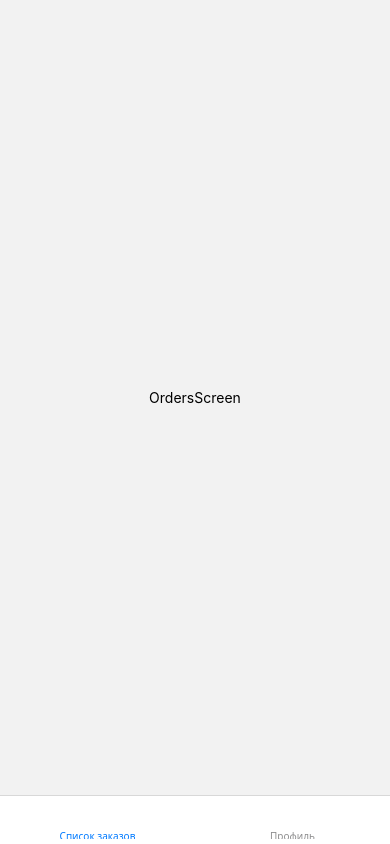
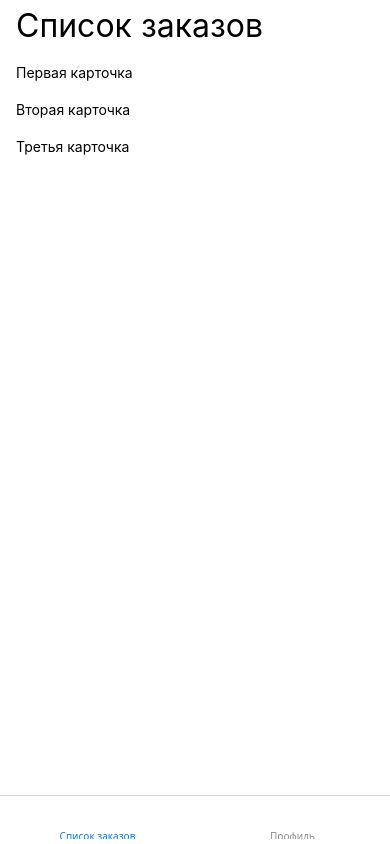
Before and after one commit to chapski-dev/sto-crm-mobile, a React Native app: screen /Tabs in a window 390 px wide. Built offline with nearby package versions, Linux system fonts and the light colour scheme; some icons are missing.

Commit message:
feat: orderScreen, orderCard, icon

```diff
--- a/src/screens/Auth.tsx
+++ b/src/screens/Auth.tsx
@@ -24,7 +24,7 @@ export const Auth = () => {
 
   return (
     <View style={styles.main}>
-      <Title props="Авторизация" />
+      <Title title="Авторизация" />
       <View>
         <Input
           label="УНП организации"
--- a/src/screens/OrdersScreen.tsx
+++ b/src/screens/OrdersScreen.tsx
@@ -1,10 +1,79 @@
 import React from 'react';
-import {Text, View} from 'react-native';
+import {FlatList, StyleSheet, Text, View} from 'react-native';
+import ReportSearchIcon from '../../assets/icons/ReportSearchIcon.svg';
+import {OrderCard} from '../ui/OrderCard';
+import {Title} from '../ui/Text';
 
-export const OrdersScreen = () => {
+interface Order {
+  id: string;
+  title: string;
+}
+
+const DATA: Order[] = [
+  {id: '1', title: 'Первая карточка'},
+  {id: '2', title: 'Вторая карточка'},
+  {id: '3', title: 'Третья карточка'},
+];
+
+// const DATA: Order[] = [];
+
+export const OrdersScreen: React.FC = () => {
   return (
-    <View style={{flex: 1, alignItems: 'center', justifyContent: 'center'}}>
-      <Text>OrdersScreen</Text>
+    <View style={styles.container}>
+      <View style={styles.wrapperTitle}>
+        <Title title="Список заказов" />
+      </View>
+      {DATA.length > 0 ? (
+        <FlatList
+          data={DATA}
+          renderItem={({item}) => <OrderCard title={item.title} />}
+          keyExtractor={item => item.id}
+          style={styles.listContainer}
+        />
+      ) : (
+        <View style={styles.emptyStateContainer}>
+          <ReportSearchIcon />
+          <Text style={styles.text}>Пока пусто</Text>
+          <Text style={styles.prompting}>
+            Здесь будет отображаться список заказов
+          </Text>
+        </View>
+      )}
     </View>
   );
 };
+
+const styles = StyleSheet.create({
+  container: {
+    flex: 1,
+    backgroundColor: '#fff',
+  },
+  wrapperTitle: {
+    marginTop: 8,
+    marginLeft: 16,
+  },
+  listContainer: {
+    flex: 1,
+    left: 16,
+    gap: 50,
+  },
+  emptyStateContainer: {
+    width: '100%',
+    flex: 1,
+    justifyContent: 'center',
+    alignItems: 'center',
+  },
+  text: {
+    fontWeight: '600',
+    fontSize: 17,
+    lineHeight: 24,
+  },
+  prompting: {
+    fontSize: 14,
+    fontWeight: '400',
+    lineHeight: 20,
+    alignItems: 'center',
+    textAlign: 'center',
+    width: '50%',
+  },
+});
--- /dev/null
+++ b/src/ui/OrderCard.tsx
@@ -0,0 +1,17 @@
+import React from 'react';
+import {StyleSheet, Text, View} from 'react-native';
+
+export const OrderCard = ({title}) => {
+  return (
+    <View style={styles.container}>
+      <Text>{title}</Text>
+    </View>
+  );
+};
+
+const styles = StyleSheet.create({
+  container: {
+    width: '100%',
+    paddingTop: 20,
+  },
+});
--- a/src/ui/Text.tsx
+++ b/src/ui/Text.tsx
@@ -1,8 +1,8 @@
 import React from 'react';
 import {StyleSheet, Text} from 'react-native';
 
-const Title = ({props}) => {
-  return <Text style={styles.titleText}>{props}</Text>;
+const Title = ({title}) => {
+  return <Text style={styles.titleText}>{title}</Text>;
 };
 
 const Label = ({props}) => {
```
Also changed, not shown: assets/icons/ReportSearchIcon.svg (added).
